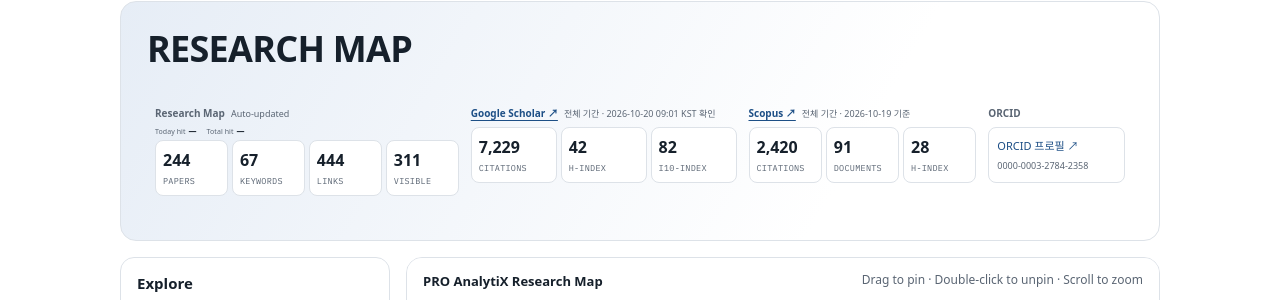
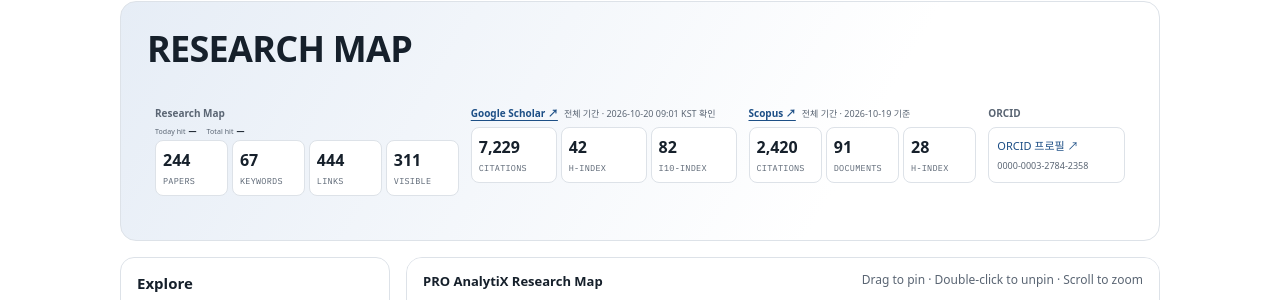
Before and after one commit to drsprolab/drsprolab.github.io, a Jekyll site: the page built from index.html, in a window 1280 px wide and 900 px high, scrolled down 397 px. Shown: the part 153-453 px from the top of the window. Built offline with Jekyll 4.4.1, drawn with Linux system fonts in a browser that asks for light colours; some web fonts are replaced.

Commit message:
Remove Research Map auto-update hint

```diff
--- a/_includes/kw-network.html
+++ b/_includes/kw-network.html
@@ -8,7 +8,7 @@
       <h2 class="rmap-title">RESEARCH MAP</h2>
     </div>
     <div class="rmap-metrics">
-      <div class="rmap-metrics-group rmap-research-stats"><div class="rmap-metrics-label" title="Research 논문 추가·수정·삭제 시 제목과 키워드를 분석해 사이트 빌드마다 자동 갱신합니다.">Research Map <span>Auto-updated</span></div>
+      <div class="rmap-metrics-group rmap-research-stats"><div class="rmap-metrics-label">Research Map</div>
     <div class="rmap-hit-inline" aria-label="Research Map 방문 수">
       <span><small>Today hit</small><strong id="rm-hit-today" aria-live="polite">—</strong></span>
       <span><small>Total hit</small><strong id="rm-hit-total" aria-live="polite">—</strong></span>
```
